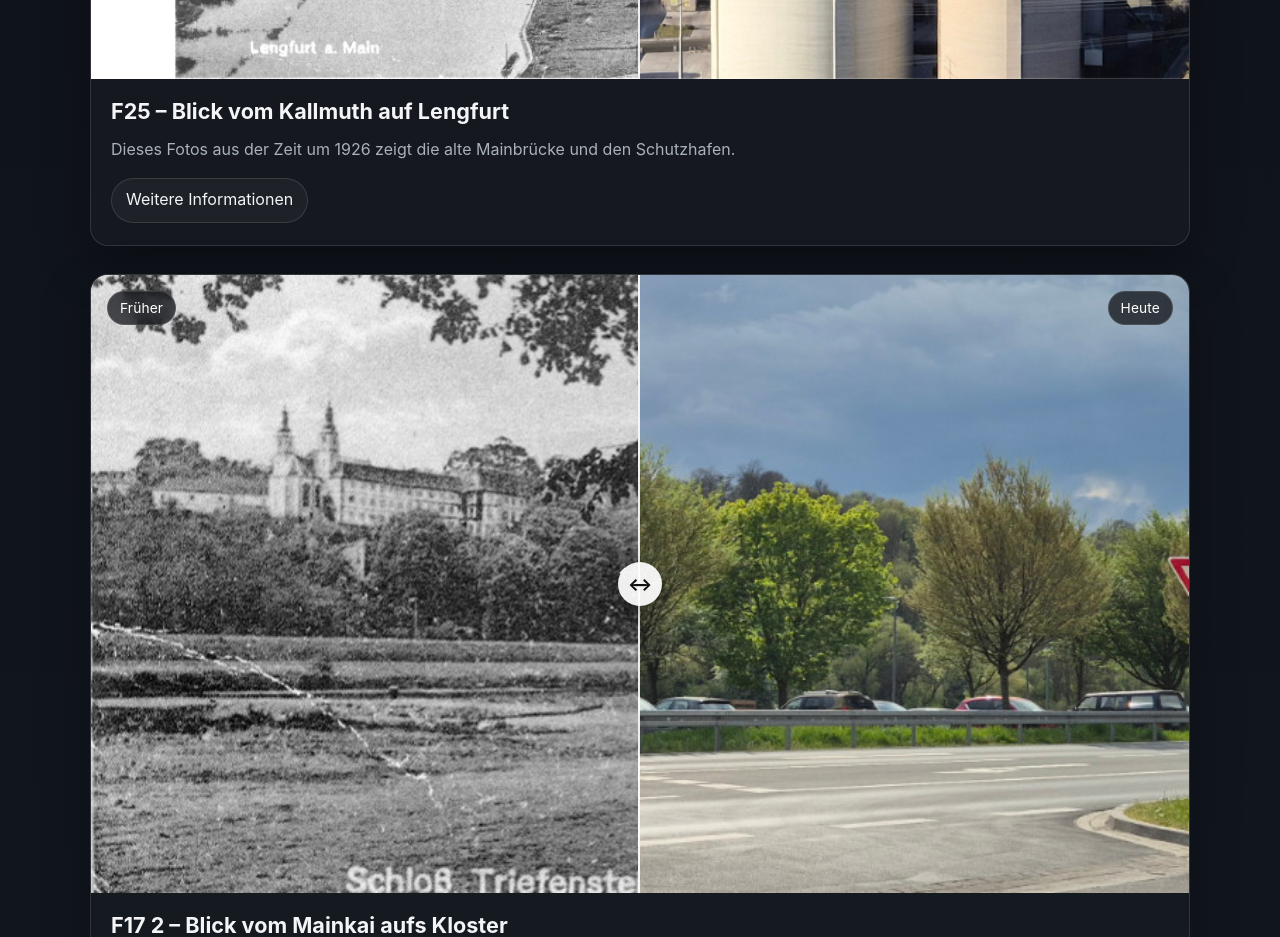
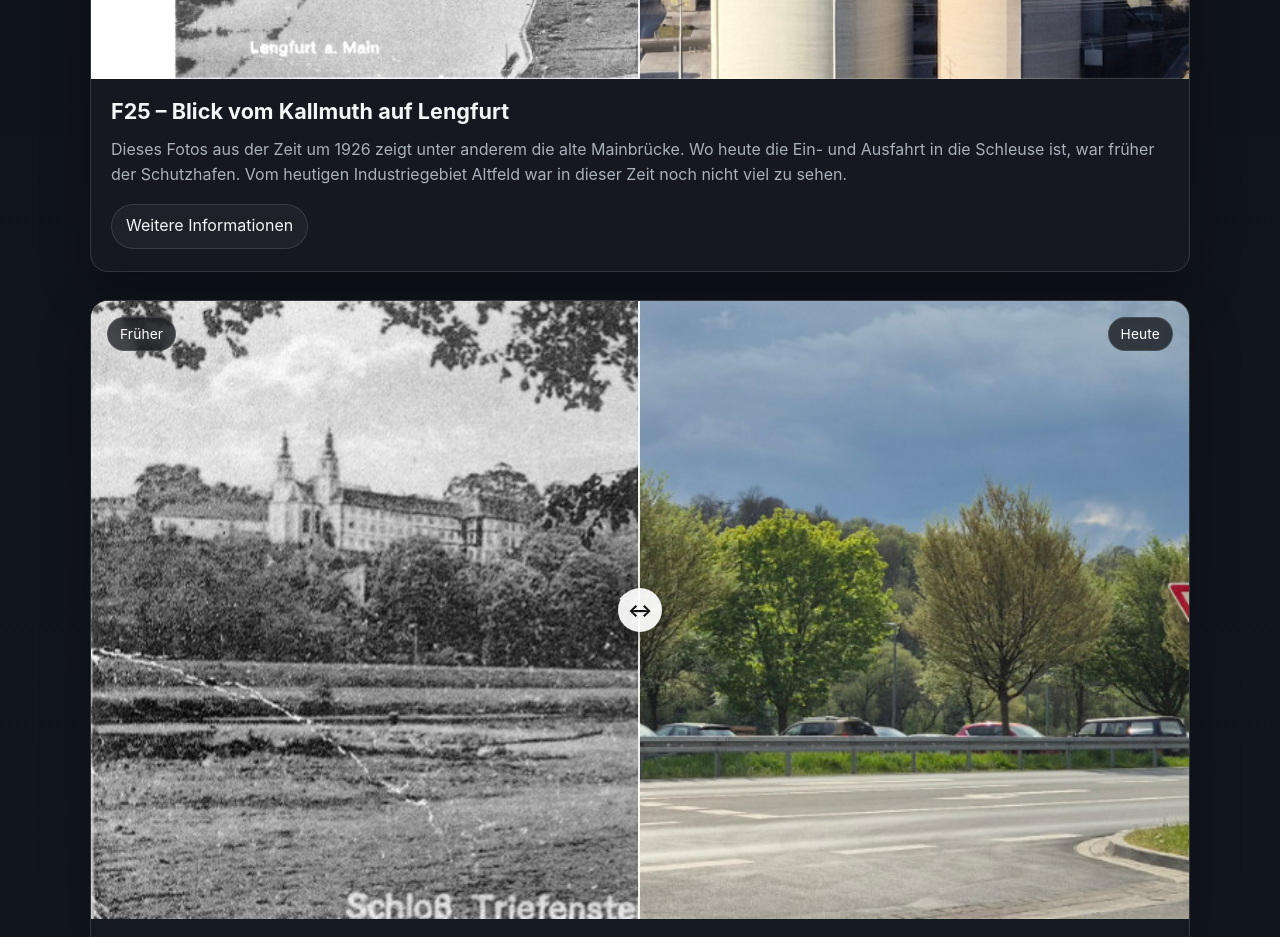
Before and after one commit to tfrdidi/lengfurt.history, a plain HTML site: page index.html in a window 1280 px wide. Shown: the part 1560-2497 px from the top of the page. Drawn offline with Linux system fonts and the light colour scheme.

Commit message:
Beschreibung für F25 ergänzt.

```diff
--- a/index.html
+++ b/index.html
@@ -75,7 +75,7 @@
           <div class="compare-content">
             <h2>F25 – Blick vom Kallmuth auf Lengfurt</h2>
             <p>
-              Dieses Fotos aus der Zeit um 1926 zeigt die alte Mainbrücke und den Schutzhafen.
+              Dieses Fotos aus der Zeit um 1926 zeigt unter anderem die alte Mainbrücke. Wo heute die Ein- und Ausfahrt in die Schleuse ist, war früher der Schutzhafen. Vom heutigen Industriegebiet Altfeld war in dieser Zeit noch nicht viel zu sehen.
             </p>
             <div class="compare-meta">
               <span class="slider-value">Position: 50%</span>
```
